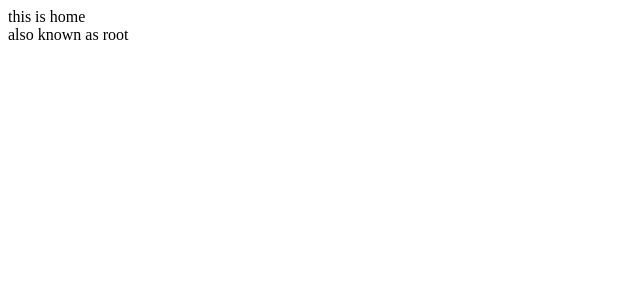
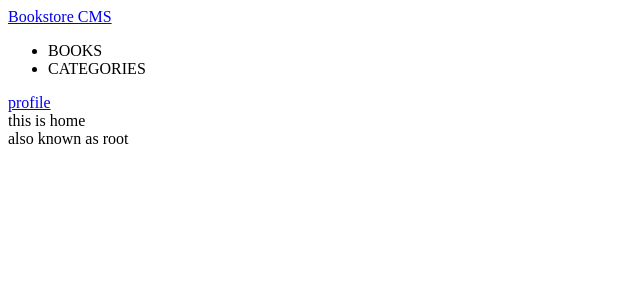
Before and after one commit to Estete9/bookstore-react, a React (Create React App) app: page / in a window 1280 px wide. Shown: the top 300 px of the page, without its empty margins (0-640 px from the left). Built offline with nearby package versions, Linux system fonts and the light colour scheme.

Commit message:
Implement Header component

```diff
--- /dev/null
+++ b/src/components/Header.js
@@ -0,0 +1,26 @@
+import styles from '../styles/header.module.css';
+
+function Header() {
+  const links = [
+    { path: '/', text: 'BOOKS' },
+    { path: 'categories', text: 'CATEGORIES' },
+  ];
+
+  return (
+    <div className={styles.Header}>
+      <a className={styles.logo} href="/">
+        Bookstore CMS
+      </a>
+      <ul>
+        {links.map((navItem) => (
+          <li key={navItem.text.toLowerCase()} className={styles.navbarItem}>
+            {navItem.text}
+          </li>
+        ))}
+      </ul>
+      <a href="/">profile</a>
+    </div>
+  );
+}
+
+export default Header;
--- a/src/index.js
+++ b/src/index.js
@@ -2,10 +2,12 @@ import React from 'react';
 import ReactDOM from 'react-dom/client';
 import App from './App';
 import reportWebVitals from './reportWebVitals';
+import Header from './components/Header';
 
 const root = ReactDOM.createRoot(document.getElementById('root'));
 root.render(
   <React.StrictMode>
+    <Header />
     <App />
   </React.StrictMode>,
 );
--- /dev/null
+++ b/src/styles/header.module.css
@@ -0,0 +1,3 @@
+.header {
+  display: flex;
+}
```
